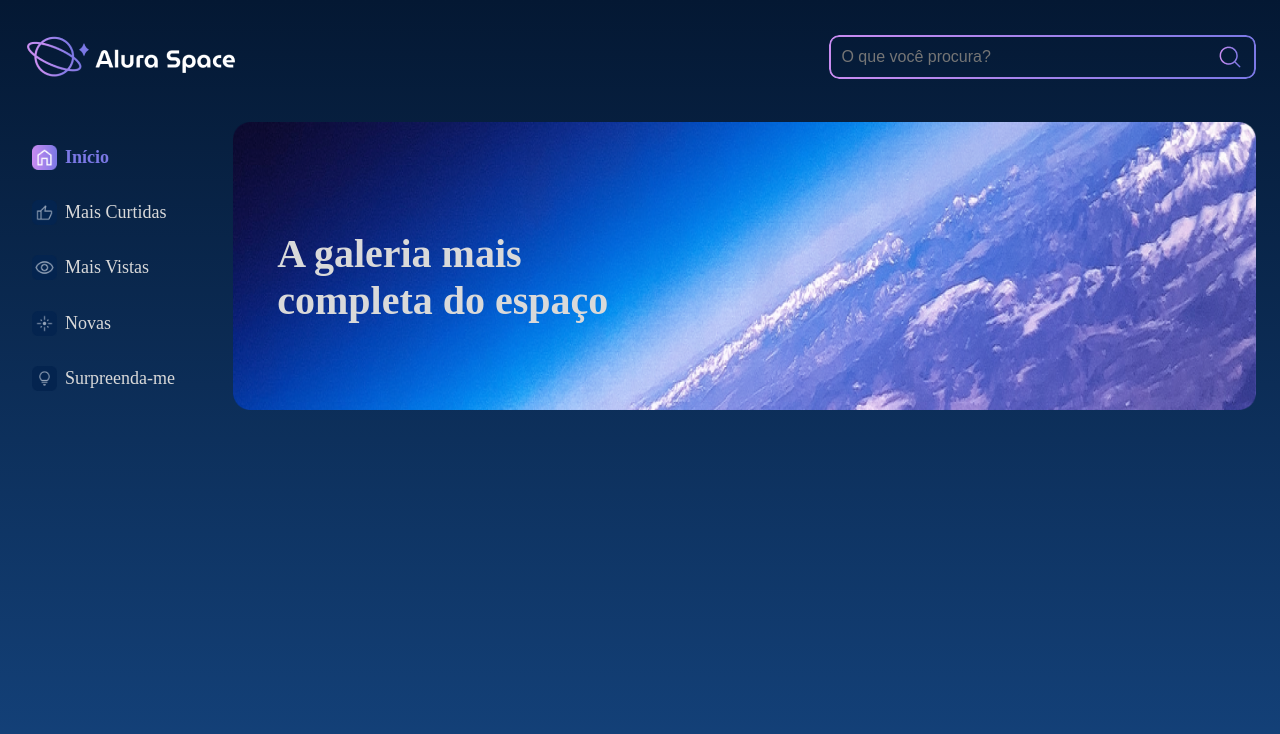
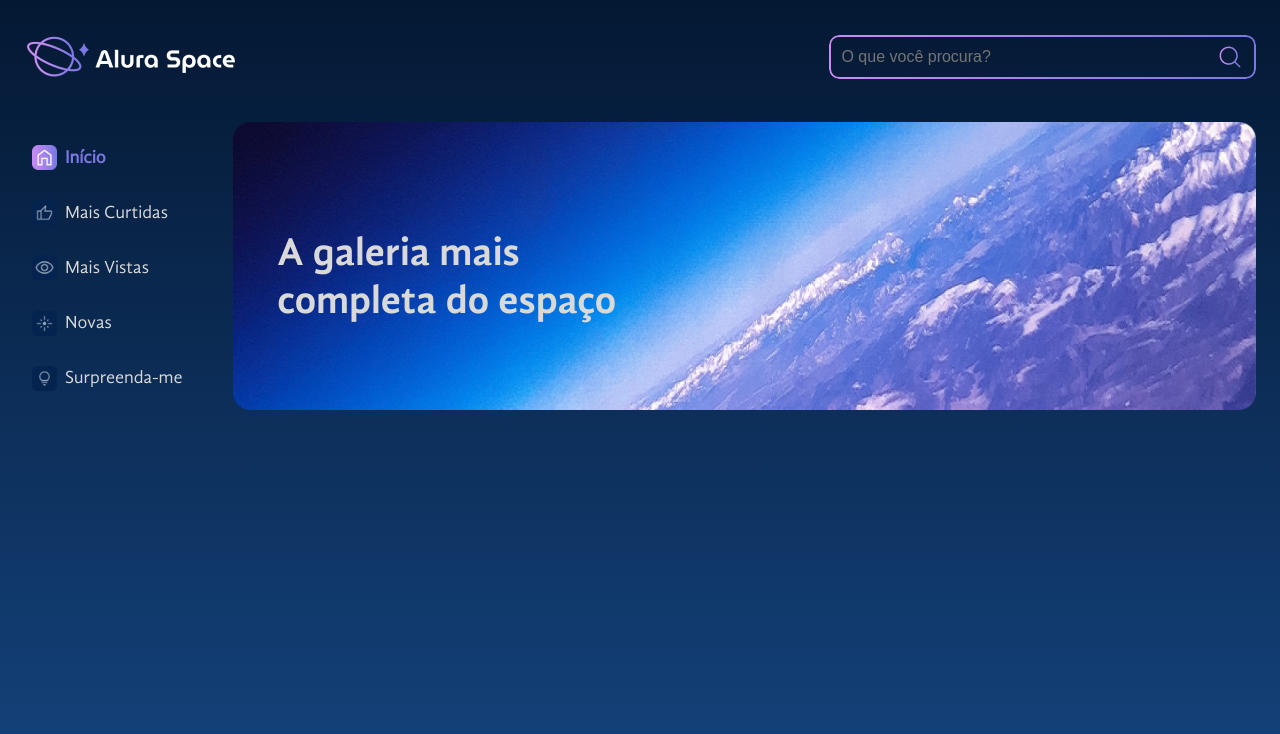
Before and after one commit to davidroliveira/react-alura-space, a React (Create React App) app: page / in a window 1280 px wide. Shown: the top 734 px of the page. Built offline with nearby package versions, Linux system fonts and the light colour scheme.

Commit message:
Arquivos de fontes

```diff
--- a/src/index.js
+++ b/src/index.js
@@ -1,5 +1,7 @@
 import React from "react";
 import ReactDOM from "react-dom/client";
+import "./assets/fontes/GandhiSans-Regular.otf";
+import "./assets/fontes/GandhiSans-Bold.otf";
 
 import App from "./App";
 
--- a/src/paginas/PaginaInicial/PaginaInicial.module.scss
+++ b/src/paginas/PaginaInicial/PaginaInicial.module.scss
@@ -23,6 +23,7 @@ main {
             z-index: 1;
             color: #d9d9d9;
             font-size: 2.5rem;
+            font-family: "GandhiSansBold";
             width: 401px;
             height: 144px;
             top: 75px;
--- a/src/styles/estilosGlobais.scss
+++ b/src/styles/estilosGlobais.scss
@@ -12,11 +12,27 @@ body::-webkit-scrollbar {
     width: 3px;
 }
 
+body::-webkit-scrollbar-thumb {
+    background-color: #154580;
+    border-radius: 20px;
+}
+
 body::-webkit-scrollbar-track {
     background: linear-gradient(#041833, #154580);
 }
 
-body::-webkit-scrollbar-thumb {
-    background-color: #154580;
-    border-radius: 20px;
+@font-face {
+    font-family: "GandhiSansRegular";
+    src: local("GandhiSansRegular"),
+        url("../assets/fontes/GandhiSans-Regular.otf") format("truetype");
+    font-weight: 500;
+    font-display: swap;
 }
+
+@font-face {
+    font-family: "GandhiSansBold";
+    src: local("GandhiSansBold"),
+        url("../assets/fontes/GandhiSans-Bold.otf") format("truetype");
+    font-weight: 700;
+    font-display: swap;
+}
```
